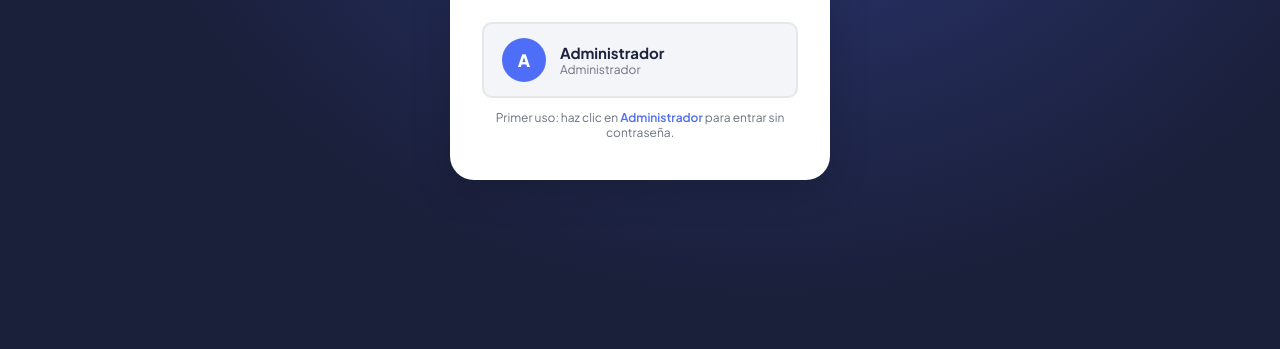
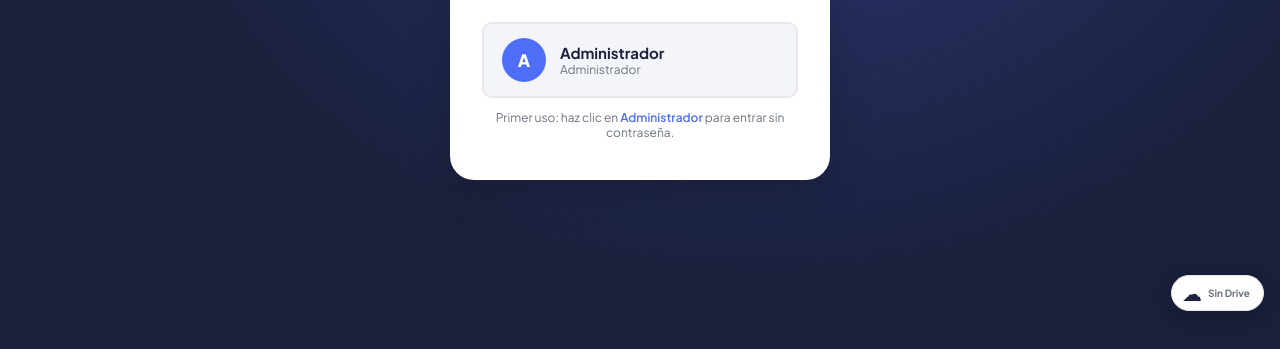
Before and after one commit to EsiaticomaN6/Movil, a plain HTML site: page Movil.html in a window 1280 px wide. Shown: the part 405-754 px from the top of the page. Drawn offline with Linux system fonts and the light colour scheme.

Commit message:
Add files via upload

```diff
--- a/Movil.html
+++ b/Movil.html
@@ -62,11 +62,9 @@ body {
   padding-top: constant(safe-area-inset-top);
 }
 
-/* ========== GOOGLE DRIVE SYNC BUTTON ========== */
-#gdrive-sync-btn {
-  transition: transform 0.3s ease;
-  user-select: none;
-}
+/* ========== GOOGLE DRIVE FAB ========== */
+#gdrive-fab:hover { box-shadow: 0 6px 24px rgba(79,110,247,0.22); border-color: #4f6ef7; }
+#gdrive-sync-btn { transition: transform 0.3s ease; user-select: none; }
 #gdrive-sync-btn:hover { transform: scale(1.15); }
 
 /* ========== LOGIN SCREEN ========== */
@@ -992,10 +990,6 @@ body {
           </div>
         </div>
         <div id="topbar-action"></div>
-        <div style="display:flex;align-items:center;gap:4px;cursor:pointer" onclick="showGDriveModal()" title="Sincronización Google Drive">
-          <span id="gdrive-sync-btn" style="font-size:18px;line-height:1">☁</span>
-          <span id="gdrive-status" style="font-size:9px;font-weight:600;color:var(--text3);max-width:70px;overflow:hidden;text-overflow:ellipsis;white-space:nowrap">Sin Drive</span>
-        </div>
       </div>
     </div>
 
@@ -3785,6 +3779,19 @@ init();
 GDrive.init();
 </script>
 
+<!-- ===== GOOGLE DRIVE FLOATING BUTTON ===== -->
+<div id="gdrive-fab" onclick="showGDriveModal()" title="Sincronización Google Drive"
+  style="position:fixed;bottom:84px;right:16px;z-index:8000;
+         background:#fff;border-radius:50px;
+         box-shadow:0 4px 18px rgba(0,0,0,0.18);
+         display:flex;align-items:center;gap:6px;
+         padding:7px 13px 7px 10px;cursor:pointer;
+         border:1.5px solid #e5e7eb;
+         transition:box-shadow 0.2s;">
+  <span id="gdrive-sync-btn" style="font-size:20px;line-height:1">☁</span>
+  <span id="gdrive-status" style="font-size:10px;font-weight:700;color:#6b7280;white-space:nowrap;max-width:80px;overflow:hidden;text-overflow:ellipsis;">Sin Drive</span>
+</div>
+
 <!-- ===== GOOGLE DRIVE MODAL ===== -->
 <div id="gdrive-modal" style="display:none;position:fixed;inset:0;z-index:9999;background:rgba(0,0,0,0.55);align-items:center;justify-content:center;">
   <div style="background:#fff;border-radius:20px;padding:28px 24px;max-width:400px;width:92%;box-shadow:0 8px 40px rgba(0,0,0,0.22);position:relative;">
```
